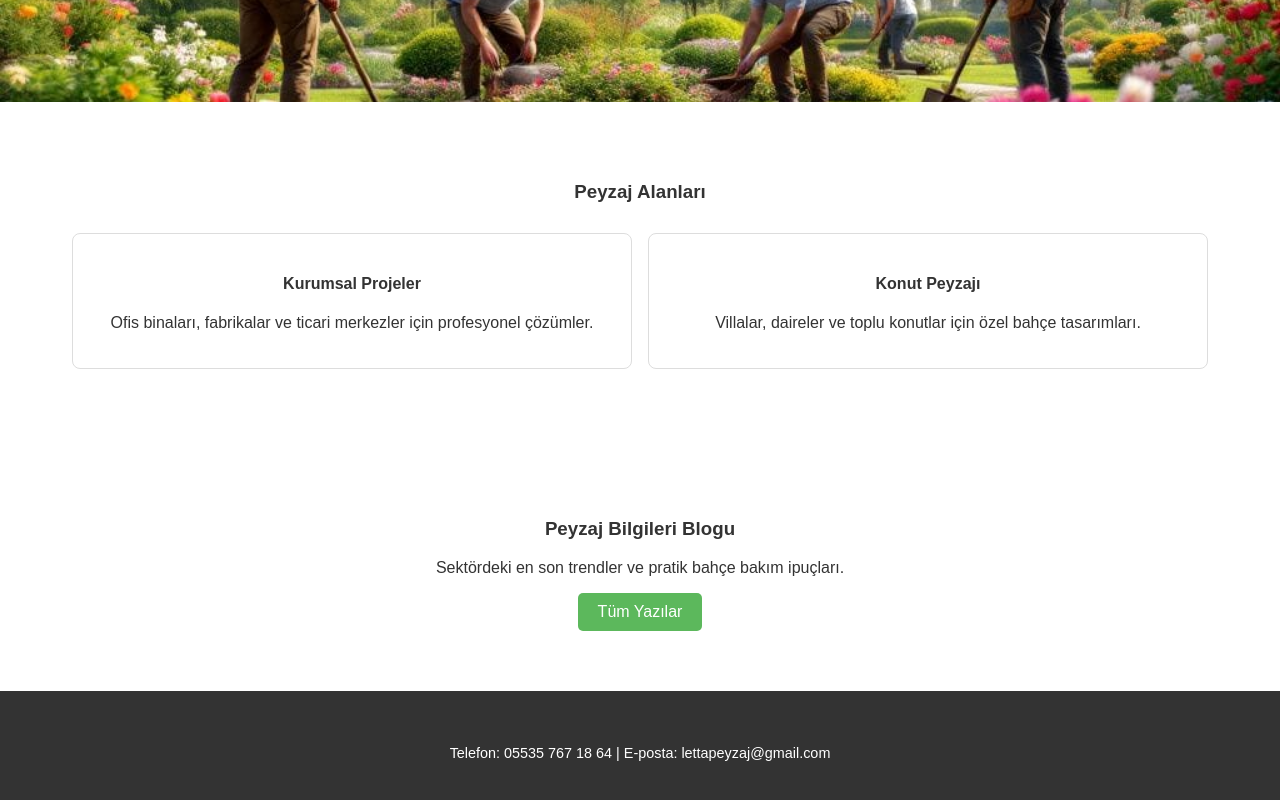
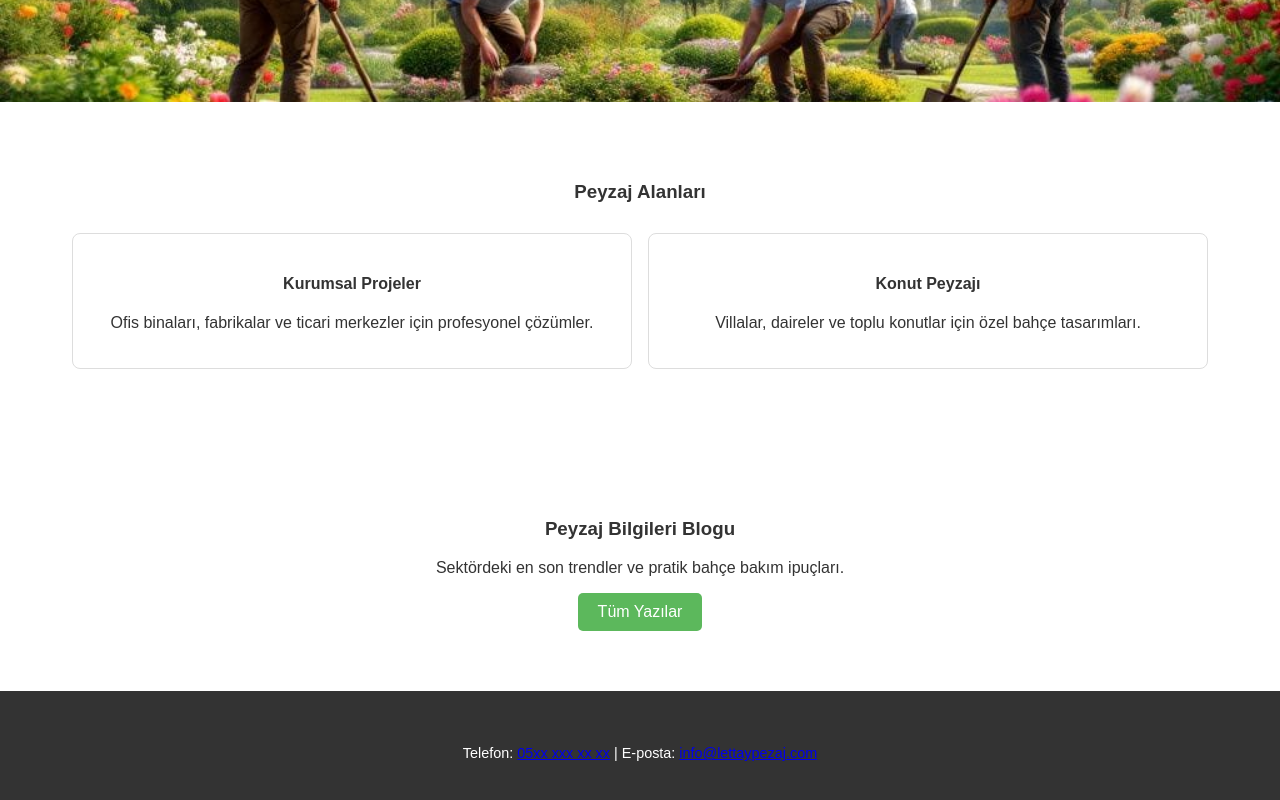
Before and after one commit to lettapeyzaj-sys/lettapeyzaj, a plain HTML site: page index.html in a window 1280 px wide. Shown: the part 799-1599 px from the top of the page. Drawn offline with Linux system fonts and the light colour scheme.

Commit message:
Update index.html

```diff
--- a/index.html
+++ b/index.html
@@ -58,7 +58,10 @@
 
     <footer id="iletisim" class="footer">
         <div class="container">
-            <p>Telefon: 05535 767 18 64 | E-posta: lettapeyzaj@gmail.com</p>
+            <p>
+    Telefon: <a href="tel:+905551234567">05xx xxx xx xx</a>
+    | E-posta: <a href="mailto:info@lettaypezaj.com">info@lettaypezaj.com</a>
+</p>
             </div>
     </footer>
 
```
